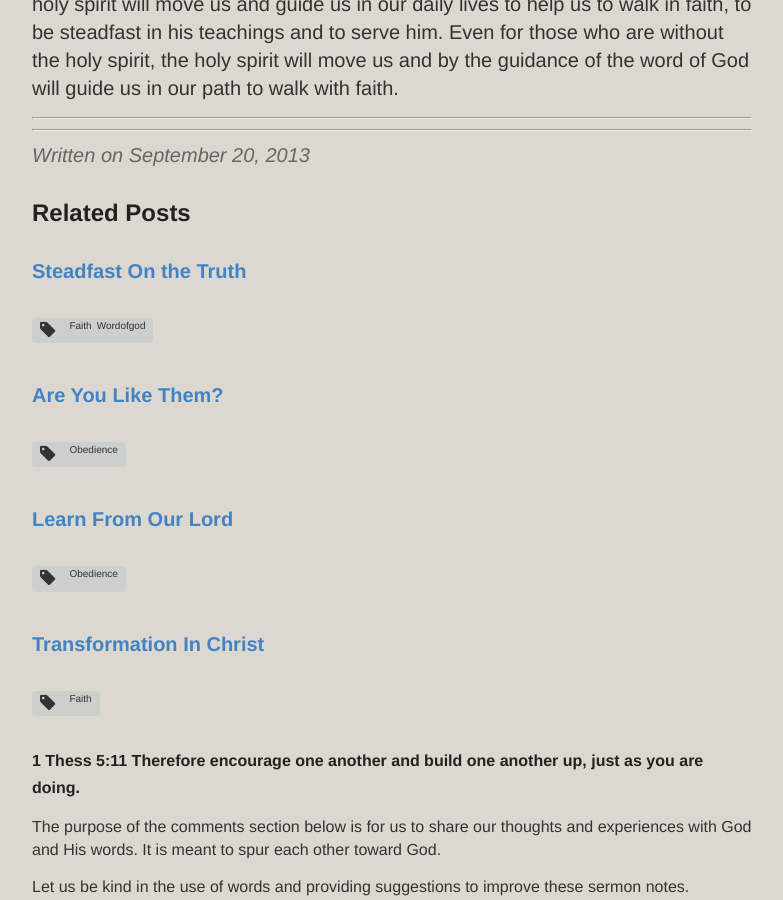
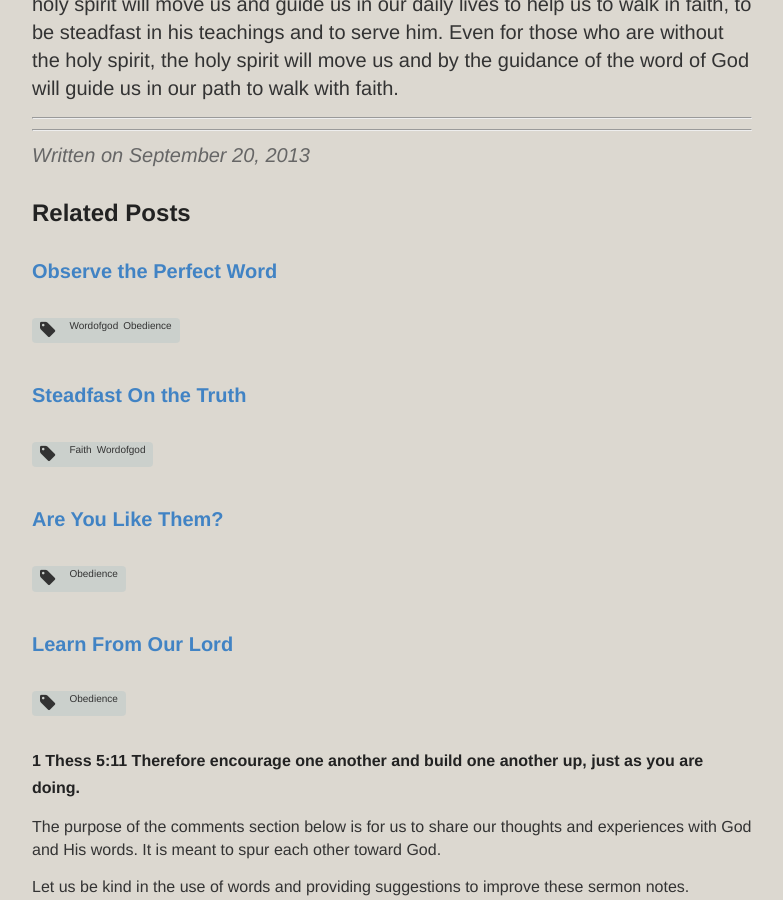
Before and after one commit to catchupTJC/catchuptjc.github.io, a Jekyll site: the page built from _posts/2013-09-20-Faith and Life.md, in a window 1280 px wide and 900 px high, scrolled down 2507 px. Shown: the whole window, without its empty margins (248-1031 px from the left). Built offline with Jekyll 4.4.1, drawn with Linux system fonts in a browser that asks for light colours; nearby versions of some CDN libraries; comment, search, counter and statistics services are not loaded; some of the changed lines change nothing that is shown.

Commit message:
Update 2014-04-13-Observe the Perfect Word.md

```diff
--- a/_posts/2014-04-13-Observe the Perfect Word.md
+++ b/_posts/2014-04-13-Observe the Perfect Word.md
@@ -1,8 +1,8 @@
 ---
 layout: post
 title: Observe the Perfect Word
-category: Sermon(SJ)2014
-tags: [God's Word,Obedience,Love Others,Anger,Speech]
+category: sermon(SJ)2014
+tags: [wordofgod,obedience,loveothers,anger,speech]
 hymns: []
 ---
 -As True Jesus Church (TJC) has the complete truth, it is important that the believers must also be complete.
```
